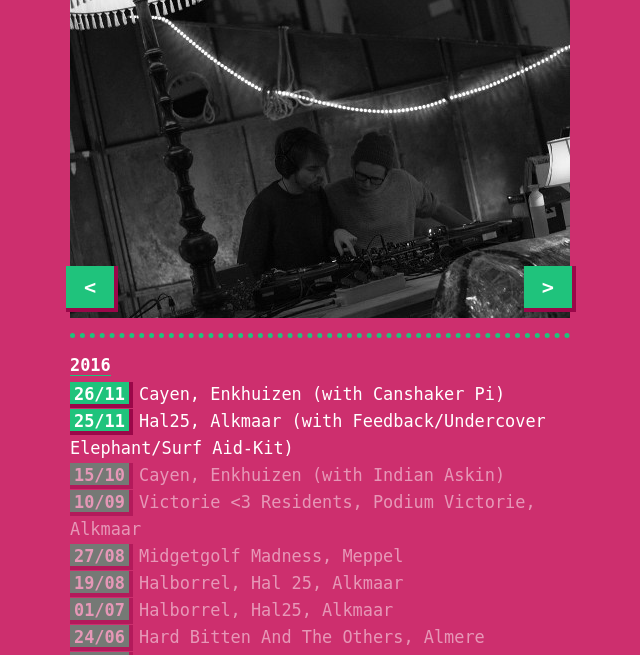
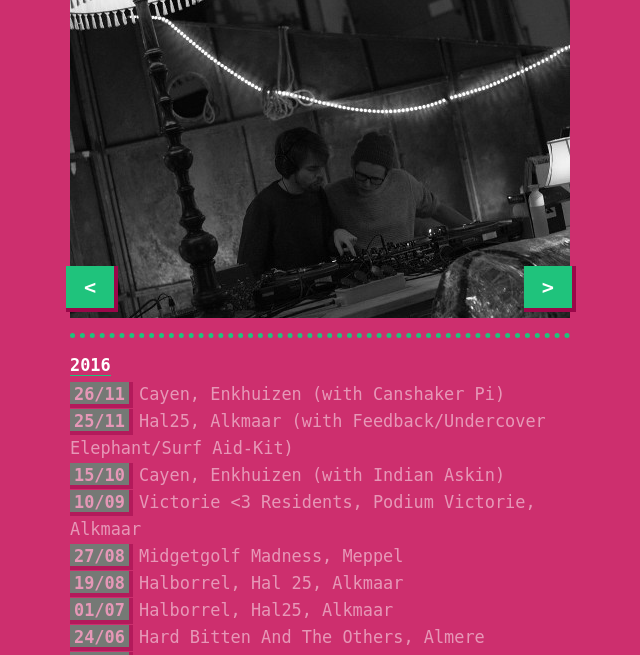
Before and after one commit to grdw/lorikeet, a PHP site: page / in a window 1280 px wide. Shown: the part 815-1470 px from the top of the page, without its empty margins (320-960 px from the left). Run offline with PHP 8.4, Linux system fonts and the light colour scheme.

Commit message:
Making events old

```diff
--- a/shipment/index.php
+++ b/shipment/index.php
@@ -73,11 +73,11 @@
           <li>
             <strong>2016</strong>
             <ul>
-              <li>
+              <li class='old'>
                 <span>26/11</span>
                 Cayen, Enkhuizen (with Canshaker Pi)
               </li>
-              <li>
+              <li class='old'>
                 <span>25/11</span>
                 Hal25, Alkmaar (with Feedback/Undercover Elephant/Surf Aid-Kit)
               </li>
```
